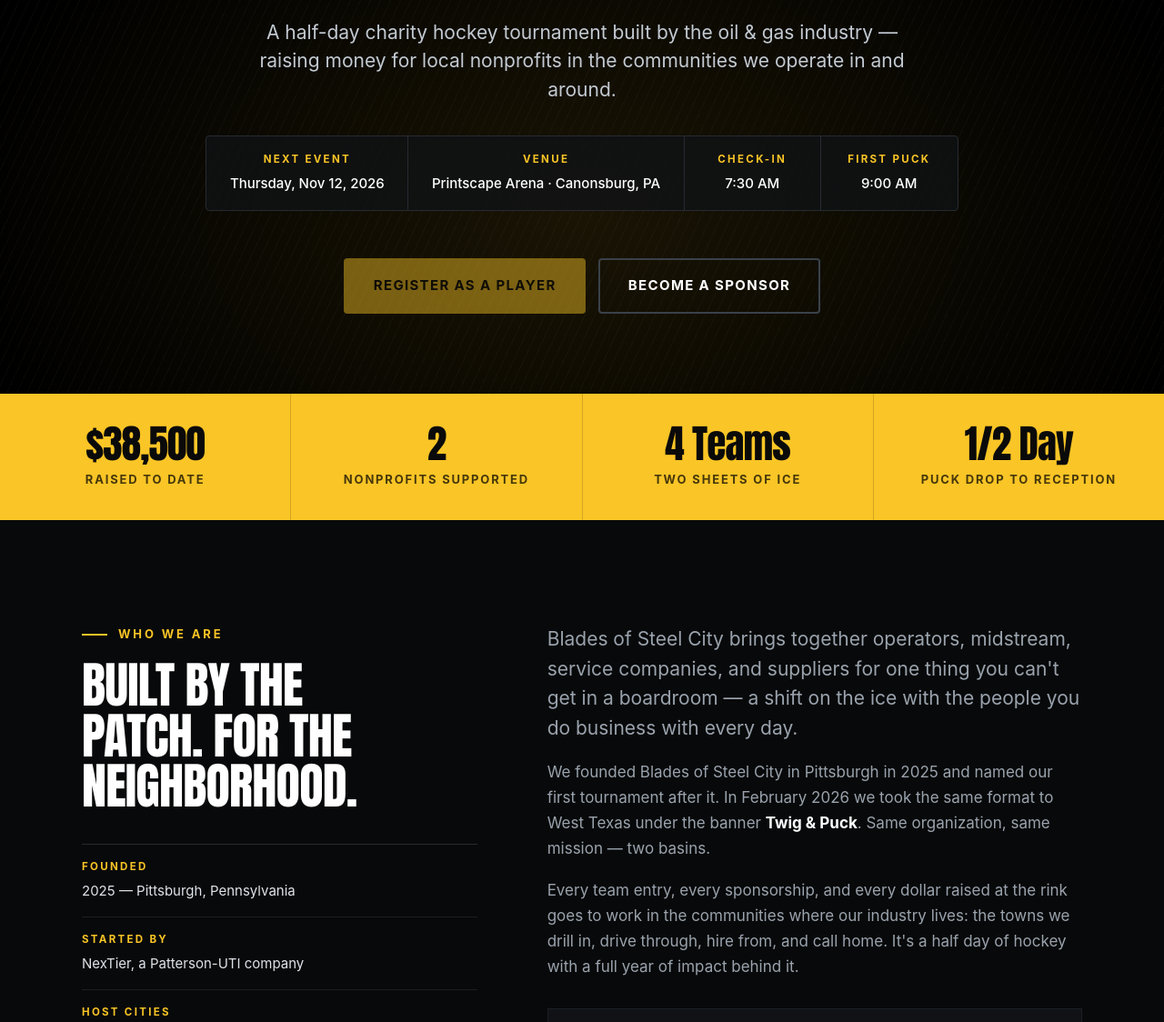
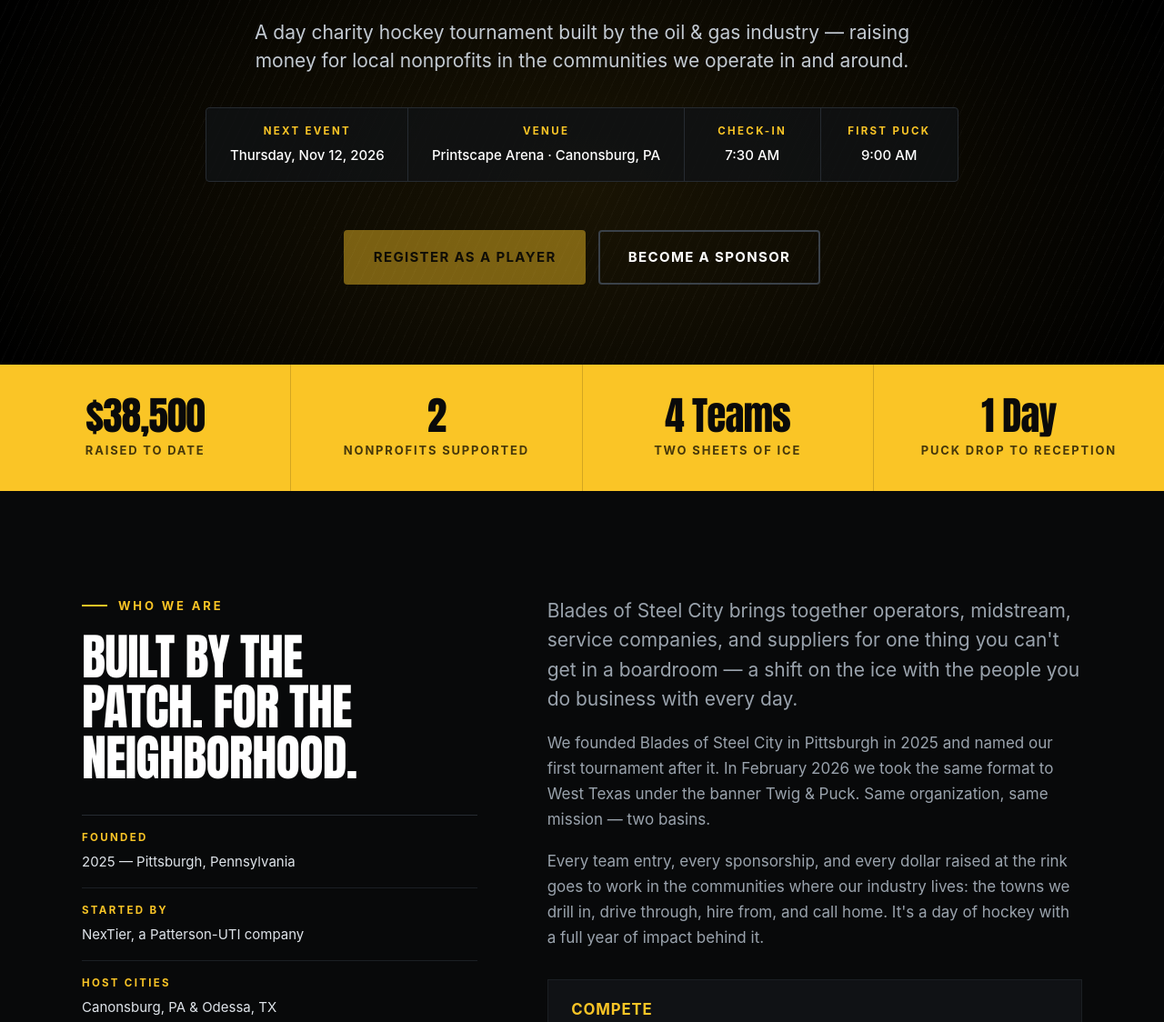
Before and after one commit to Precision360Exterior/blades-of-steel-city, a plain HTML site: page index.html in a window 1280 px wide. Shown: the part 740-1864 px from the top of the page at 91% size. Drawn offline with Linux system fonts and the light colour scheme; a web font is replaced by a local one.

Commit message:
Update index.html

```diff
--- a/index.html
+++ b/index.html
@@ -470,7 +470,7 @@ p{margin:0}
       <em>a Patterson-UTI company</em>
     </p>
 
-    <p class="hero__sub">A half-day charity hockey tournament built by the oil &amp; gas industry — raising money for local nonprofits in the communities we operate in and around.</p>
+    <p class="hero__sub">A day charity hockey tournament built by the oil &amp; gas industry — raising money for local nonprofits in the communities we operate in and around.</p>
 
     <dl class="hero__meta">
       <div><dt>Next Event</dt><dd>Thursday, Nov 12, 2026</dd></div>
@@ -492,7 +492,7 @@ p{margin:0}
     <div><strong>$38,500</strong><span>Raised to date</span></div>
     <div><strong>2</strong><span>Nonprofits supported</span></div>
     <div><strong>4 Teams</strong><span>Two sheets of ice</span></div>
-    <div><strong>1/2 Day</strong><span>Puck drop to reception</span></div>
+    <div><strong>1 Day</strong><span>Puck drop to reception</span></div>
   </div>
 </section>
 
@@ -512,8 +512,8 @@ p{margin:0}
     </div>
     <div>
       <p class="lede">Blades of Steel City brings together operators, midstream, service companies, and suppliers for one thing you can't get in a boardroom — a shift on the ice with the people you do business with every day.</p>
-      <p class="muted" style="margin-top:1.1rem">We founded Blades of Steel City in Pittsburgh in 2025 and named our first tournament after it. In February 2026 we took the same format to West Texas under the banner <strong style="color:var(--white)">Twig &amp; Puck</strong>. Same organization, same mission — two basins.</p>
-      <p class="muted" style="margin-top:1.1rem">Every team entry, every sponsorship, and every dollar raised at the rink goes to work in the communities where our industry lives: the towns we drill in, drive through, hire from, and call home. It's a half day of hockey with a full year of impact behind it.</p>
+      <p class="muted" style="margin-top:1.1rem">We founded Blades of Steel City in Pittsburgh in 2025 and named our first tournament after it. In February 2026 we took the same format to West Texas under the banner Twig & Puck. Same organization, same mission — two basins.</p>
+      <p class="muted" style="margin-top:1.1rem">Every team entry, every sponsorship, and every dollar raised at the rink goes to work in the communities where our industry lives: the towns we drill in, drive through, hire from, and call home. It's a day of hockey with a full year of impact behind it.</p>
 
       <div class="pillars">
         <div>
@@ -541,7 +541,7 @@ p{margin:0}
         <p class="kicker">The Schedule</p>
         <h2>Two Cities. Two Tournaments.</h2>
       </div>
-      <p class="small" style="max-width:36ch">Blades of Steel City is our Pittsburgh event and the name we were founded under. Twig &amp; Puck is the West Texas tournament we launched in February 2026.</p>
+      <p class="small" style="max-width:36ch">Blades of Steel City is our Pittsburgh event and the name we were founded under. Twig & Puck is the West Texas tournament we launched in February 2026.</p>
 
     </div>
 
@@ -629,8 +629,7 @@ p{margin:0}
       </div>
       <div>
         <h3>Rules of Play</h3>
-        <p><strong>Adult league rules apply.</strong> Officiated by Printscape
-        Arena staff. This is a charity tournament &mdash; play hard, play smart,
+        <p><strong>Adult league rules apply.</strong> This is a charity tournament &mdash; play hard, play smart,
         everybody gets back to work on Monday.</p>
       </div>
       <div>
```
